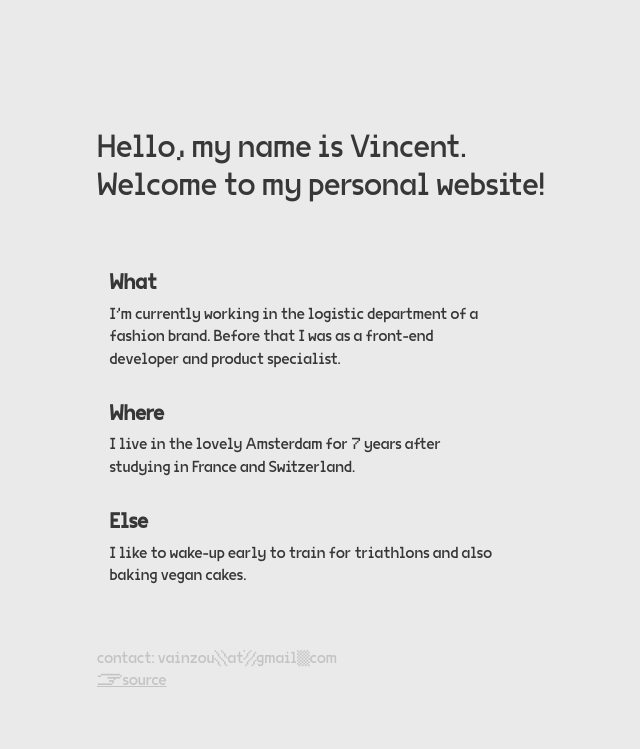
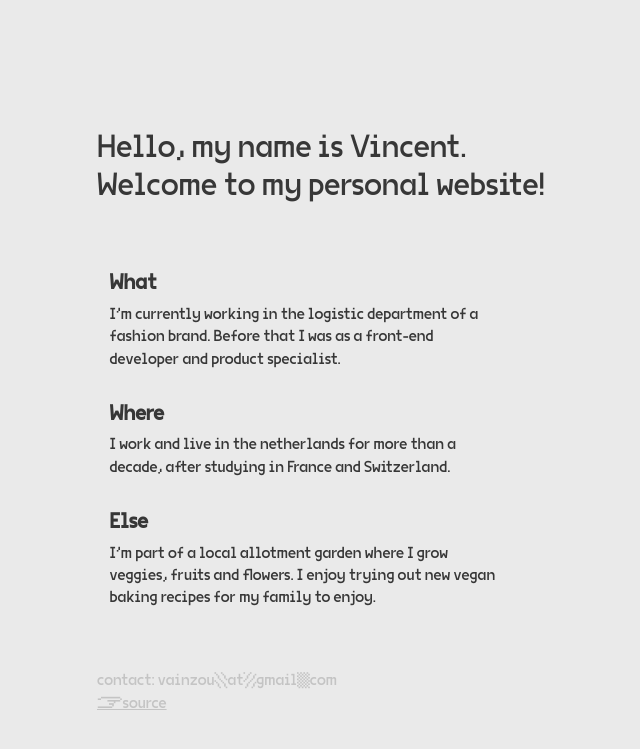
Before and after one commit to vainzou/vainzou.github.io, a Jekyll site: the page built from index.md, in a window 1280 px wide. Shown: the top 749 px of the page, without its empty margins (63-703 px from the left). Built offline with Jekyll 4.4.1, drawn with Linux system fonts in a browser that asks for light colours; some web fonts are replaced.

Commit message:
Life updade

```diff
--- a/_config.yml
+++ b/_config.yml
@@ -6,6 +6,6 @@ intro:
   - title: What
     body: I'm currently working in the logistic department of a fashion brand. Before that I was as a front-end developer and product specialist.
   - title: Where
-    body: I live in the lovely Amsterdam for 7 years after studying in France and Switzerland.
+    body: I work and live in the netherlands for more than a decade, after studying in France and Switzerland.
   - title: Else
-    body: I like to wake-up early to train for triathlons and also baking vegan cakes.
+    body: I'm part of a local allotment garden where I grow veggies, fruits and flowers. I enjoy trying out new vegan baking recipes for my family to enjoy.
```
